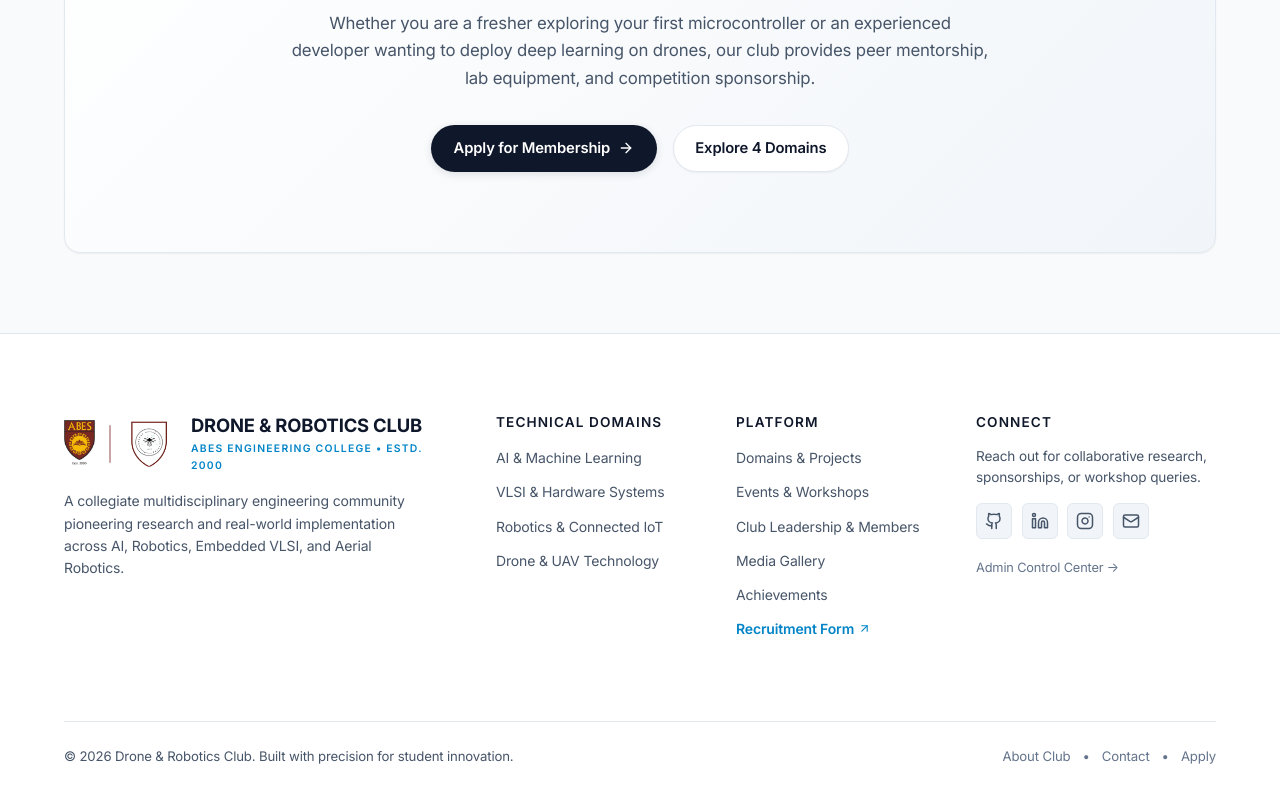
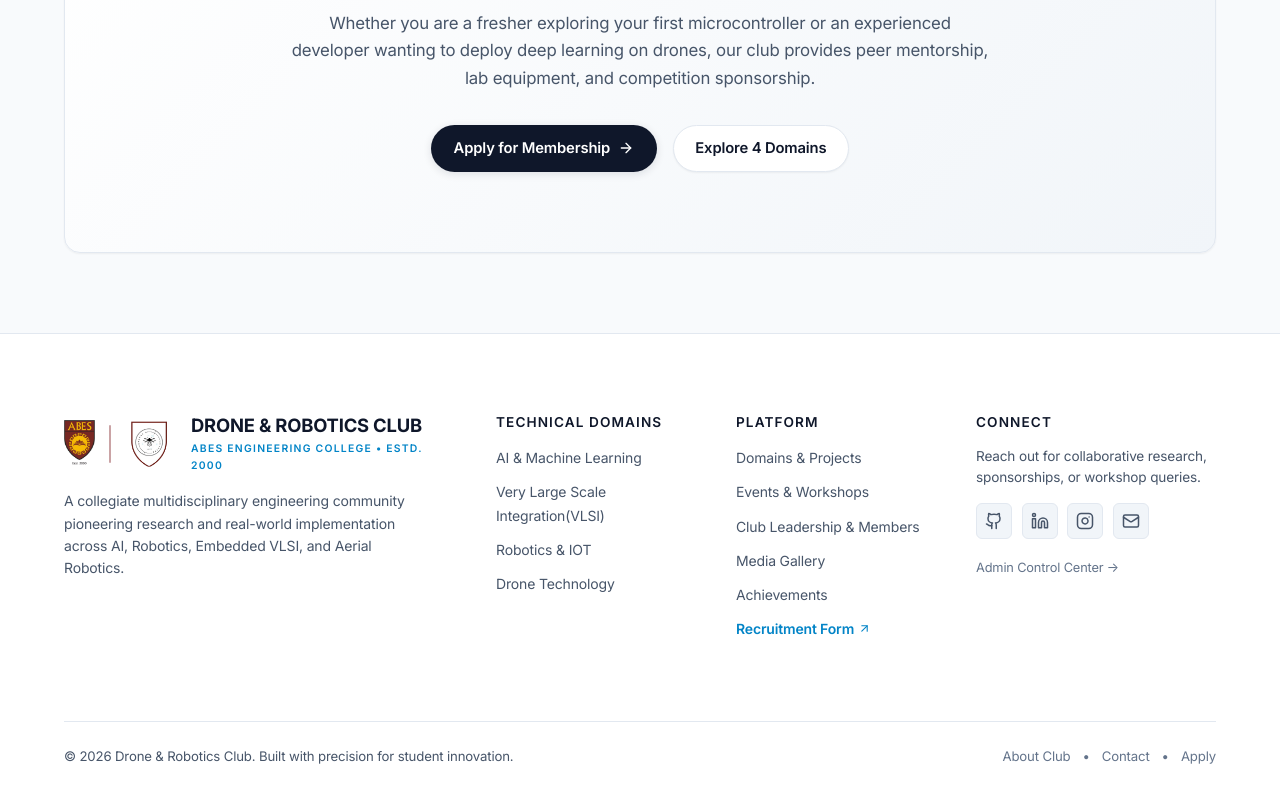
Before and after one commit to utkarsh1906-keshari/Club-Website, a React (Vite) app: page /about in a window 1280 px wide. Shown: the part 2703-3503 px from the top of the page. Built offline with nearby package versions, Linux system fonts and the light colour scheme.

Commit message:
club activity

```diff
--- a/src/components/Footer.jsx
+++ b/src/components/Footer.jsx
@@ -45,9 +45,9 @@ export default function Footer() {
             <h4 className="footer-heading">Technical Domains</h4>
             <ul className="footer-links">
               <li><Link to="/domains?domain=ai-ml">AI & Machine Learning</Link></li>
-              <li><Link to="/domains?domain=vlsi">VLSI & Hardware Systems</Link></li>
-              <li><Link to="/domains?domain=robotics-iot">Robotics & Connected IoT</Link></li>
-              <li><Link to="/domains?domain=drone-tech">Drone & UAV Technology</Link></li>
+              <li><Link to="/domains?domain=vlsi">Very Large Scale Integration(VLSI)</Link></li>
+              <li><Link to="/domains?domain=robotics-iot">Robotics & IOT</Link></li>
+              <li><Link to="/domains?domain=drone-tech">Drone Technology</Link></li>
             </ul>
           </div>
 
--- a/src/pages/Domains.css
+++ b/src/pages/Domains.css
@@ -167,6 +167,7 @@
   color: var(--color-text-primary);
   margin: 0 0 0.2rem 0;
   line-height: 1.25;
+  overflow-wrap: break-word;
 }
 
 .domain-tab-lead {
--- a/src/pages/Domains.jsx
+++ b/src/pages/Domains.jsx
@@ -9,7 +9,7 @@ export default function Domains() {
   const domainData = [
     {
       id: 'ai-ml',
-      name: 'AI & Autonomous Perception',
+      name: 'AI & Machine Learning',
       lead: 'Maanya (Research Head)',
       badge: 'Edge AI & Perception',
       icon: <Brain size={24} />,
@@ -39,7 +39,7 @@ export default function Domains() {
     },
     {
       id: 'vlsi',
-      name: 'Embedded Systems & VLSI',
+      name: 'Very Large Scale Integration(VLSI)',
       lead: 'Akshat Modanwal (Technical Head)',
       badge: 'Hardware & Silicon Design',
       icon: <Cpu size={24} />,
@@ -69,7 +69,7 @@ export default function Domains() {
     },
     {
       id: 'robotics-iot',
-      name: 'Robotics & Connected IoT',
+      name: 'Robotics & IOT',
       lead: 'Arjun Singh (Technical Head)',
       badge: 'Ground Systems & Telemetry',
       icon: <Bot size={24} />,
@@ -99,7 +99,7 @@ export default function Domains() {
     },
     {
       id: 'drone-tech',
-      name: 'Aerial Robotics & UAVs',
+      name: 'Drone Technology',
       lead: 'Ayush Tyagi & Flight Lab Team',
       badge: 'Aerodynamics & Flight Dynamics',
       icon: <Plane size={24} />,
--- a/src/pages/Home.jsx
+++ b/src/pages/Home.jsx
@@ -28,7 +28,7 @@ export default function Home() {
     {
       title: 'Technical Domains',
       tag: 'SPECIALIZATIONS',
-      desc: 'Deep-dive into our 4 core engineering domains: AI & Autonomous Perception, Embedded VLSI, Robotics IoT, and Aerial UAVs.',
+      desc: 'Deep-dive into our 4 core engineering domains: AI & Machine Learning, Very Large Scale Integration(VLSI), Robotics & IOT, and Drone Technology.',
       link: '/domains',
       linkText: 'Explore Domains',
       badge: '4 Verticals'
--- a/src/pages/JoinUs.jsx
+++ b/src/pages/JoinUs.jsx
@@ -155,9 +155,9 @@ export default function JoinUs() {
                   <label htmlFor="domain">Preferred Technical Domain *</label>
                   <select id="domain" name="domain" value={formData.domain} onChange={handleChange}>
                     <option value="AI/ML">AI & Machine Learning</option>
-                    <option value="VLSI">VLSI & Hardware Design</option>
-                    <option value="Robotics & IoT">Robotics & IoT</option>
-                    <option value="Drone Technology">Drone & UAV Technology</option>
+                    <option value="VLSI">Very Large Scale Integration(VLSI)</option>
+                    <option value="Robotics & IoT">Robotics & IOT</option>
+                    <option value="Drone Technology">Drone Technology</option>
                     <option value="None / Pure Management">None / Pure Functional Role</option>
                   </select>
                 </div>
```
